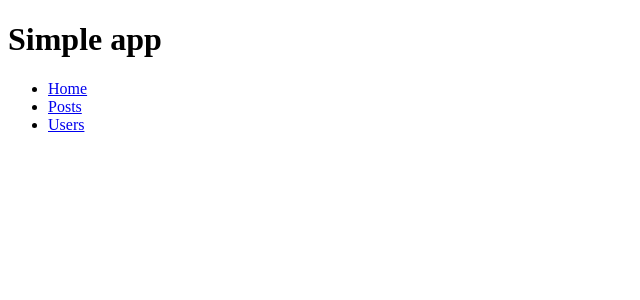
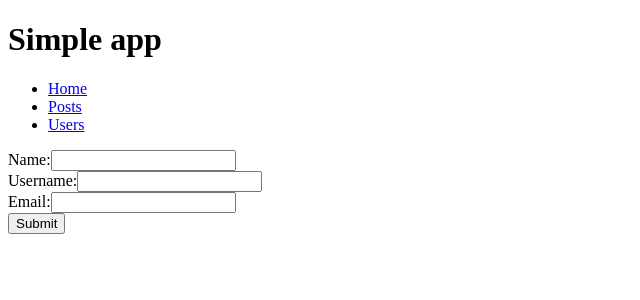
Before and after one commit to georgifotev1/fe-tech-challenge, a React (Create React App) app: page /adduser in a window 1280 px wide. Shown: the top 300 px of the page, without its empty margins (0-640 px from the left). Built offline with nearby package versions, Linux system fonts and the light colour scheme.

Commit message:
updating app

```diff
--- a/db.json
+++ b/db.json
@@ -34,72 +34,27 @@
   "users": [
     {
       "id": 1,
-            "name": "Leanne Graham",
+      "fullname": "Leanne Graham",
       "username": "Bret",
-            "email": "Sincere@april.biz",
-            "address": {
-              "street": "Kulas Light",
-              "suite": "Apt. 556",
-              "city": "Gwenborough",
-              "zipcode": "92998-3874",
-              "geo": {
-                "lat": "-37.3159",
-                "lng": "81.1496"
-              }
-            },
-            "phone": "1-770-736-8031 x56442",
-            "website": "hildegard.org",
-            "company": {
-              "name": "Romaguera-Crona",
-              "catchPhrase": "Multi-layered client-server neural-net",
-              "bs": "harness real-time e-markets"
-            }
+      "email": "Sincere@april.biz"
     },
     {
       "id": 2,
-            "name": "Ervin Howell",
+      "fullname": "Ervin Howell",
       "username": "Antonette",
-            "email": "Shanna@melissa.tv",
-            "address": {
-              "street": "Victor Plains",
-              "suite": "Suite 879",
-              "city": "Wisokyburgh",
-              "zipcode": "90566-7771",
-              "geo": {
-                "lat": "-43.9509",
-                "lng": "-34.4618"
-              }
-            },
-            "phone": "010-692-6593 x09125",
-            "website": "anastasia.net",
-            "company": {
-              "name": "Deckow-Crist",
-              "catchPhrase": "Proactive didactic contingency",
-              "bs": "synergize scalable supply-chains"
-            }
+      "email": "Shanna@melissa.tv"
     },
     {
       "id": 3,
-            "name": "Clementine Bauch",
+      "fullname": "Clementine Bauch",
       "username": "Samantha",
-            "email": "Nathan@yesenia.net",
-            "address": {
-              "street": "Douglas Extension",
-              "suite": "Suite 847",
-              "city": "McKenziehaven",
-              "zipcode": "59590-4157",
-              "geo": {
-                "lat": "-68.6102",
-                "lng": "-47.0653"
-              }
+      "email": "Nathan@yesenia.net"
     },
-            "phone": "1-463-123-4447",
-            "website": "ramiro.info",
-            "company": {
-              "name": "Romaguera-Jacobson",
-              "catchPhrase": "Face to face bifurcated interface",
-              "bs": "e-enable strategic applications"
-            }
+    {
+      "fullname": "Georgi Fotev",
+      "username": "georgifotev1",
+      "email": "georgifotev12@gmail.com",
+      "id": 4
     }
   ]
 }
--- a/package.json
+++ b/package.json
@@ -7,6 +7,7 @@
     "@testing-library/react": "^13.4.0",
     "@testing-library/user-event": "^13.5.0",
     "axios": "^0.27.2",
+    "json-server": "^0.17.0",
     "react": "^18.2.0",
     "react-dom": "^18.2.0",
     "react-router-dom": "^6.4.0",
--- a/src/App.js
+++ b/src/App.js
@@ -1,9 +1,10 @@
 import React from "react";
 import { Route, BrowserRouter, Routes, Link } from "react-router-dom";
+import AddPostView from "./views/addPostView";
 import HomeView from "./views/HomeView";
 import PostsView from "./views/PostsView";
 import UsersView from "./views/UsersView";
-
+import AddUserView from "./views/addUserView";
 class App extends React.Component {
   render() {
     return (
@@ -26,6 +27,8 @@ class App extends React.Component {
               <Route path='/' element={<HomeView />} />
               <Route path='/posts' element={<PostsView />} />
               <Route path='/users' element={<UsersView />} />
+              <Route path='/addpost' element={<AddPostView />} />
+              <Route path='/adduser' element={<AddUserView />} />
             </Routes>
           </div>
         </div>
--- a/src/views/PostsView.js
+++ b/src/views/PostsView.js
@@ -1,6 +1,6 @@
 import React from "react";
 import axios from "axios";
-
+import { Link } from "react-router-dom";
 class PostsView extends React.Component {
   constructor(props) {
     super(props);
@@ -11,14 +11,13 @@ class PostsView extends React.Component {
 
   componentDidMount() {
     axios
-      .get(
-        "https://my-json-server.typicode.com/georgifotev1/fe-tech-challenge/posts"
-      )
+      .get("http://localhost:3000/posts")
       .then((response) => {
         this.setState({ posts: response.data });
       })
       .catch((error) => alert(error.message));
   }
+
   render() {
     const { posts } = this.state;
     return (
@@ -29,6 +28,7 @@ class PostsView extends React.Component {
             ? posts.map((post) => <li key={post.id}>{post.title}</li>)
             : null}
         </ul>
+        <Link to='/addpost'>Add post</Link>
       </div>
     );
   }
--- a/src/views/UsersView.js
+++ b/src/views/UsersView.js
@@ -1,5 +1,6 @@
 import React from "react";
 import axios from "axios";
+import { Link } from "react-router-dom";
 class UsersView extends React.Component {
   constructor(props) {
     super(props);
@@ -9,9 +10,7 @@ class UsersView extends React.Component {
   }
   componentDidMount() {
     axios
-      .get(
-        "https://my-json-server.typicode.com/georgifotev1/fe-tech-challenge/users"
-      )
+      .get("http://localhost:3000/users")
       .then((response) => {
         this.setState({ users: response.data });
       })
@@ -25,9 +24,10 @@ class UsersView extends React.Component {
         <h2>All users:</h2>
         <ul>
           {users.length
-            ? users.map((user) => <li key={user.id}>{user.name}</li>)
+            ? users.map((user) => <li key={user.id}>{user.fullname}</li>)
             : null}
         </ul>
+        <Link to='/adduser'>Add user</Link>
       </div>
     );
   }
--- /dev/null
+++ b/src/views/addPostView.js
@@ -0,0 +1,9 @@
+import React from "react";
+
+class AddPostView extends React.Component {
+  render() {
+    return <div></div>;
+  }
+}
+
+export default AddPostView;
--- /dev/null
+++ b/src/views/addUserView.js
@@ -0,0 +1,69 @@
+import React from "react";
+import axios from "axios";
+
+class AddUserView extends React.Component {
+  constructor(props) {
+    super(props);
+    this.state = {
+      fullname: "",
+      username: "",
+      email: "",
+    };
+  }
+
+  changeHandler = (ev) => {
+    this.setState({ [ev.target.name]: ev.target.value });
+  };
+
+  submitHandler = (ev) => {
+    ev.preventDefault();
+    axios
+      .post("http://localhost:3000/users", this.state)
+      .then((response) => console.log(response))
+      .catch((error) => console.log(error));
+  };
+
+  render() {
+    const { fullname, username, email } = this.state;
+
+    return (
+      <div>
+        <form onSubmit={this.submitHandler}>
+          <div>
+            <label>Name:</label>
+            <input
+              type='text'
+              name='fullname'
+              value={fullname}
+              onChange={this.changeHandler}
+            />
+          </div>
+
+          <div>
+            <label>Username:</label>
+            <input
+              type='text'
+              name='username'
+              value={username}
+              onChange={this.changeHandler}
+            />
+          </div>
+
+          <div>
+            <label>Email:</label>
+            <input
+              type='text'
+              name='email'
+              value={email}
+              onChange={this.changeHandler}
+            />
+          </div>
+
+          <button type='submit'>Submit</button>
+        </form>
+      </div>
+    );
+  }
+}
+
+export default AddUserView;
```
Also changed, not shown: src/api/util.js (deleted, +0 -11 lines), 1 other file (tests, documents, lock files or other folders). Lines whose indentation alone changed are shown as unchanged.
